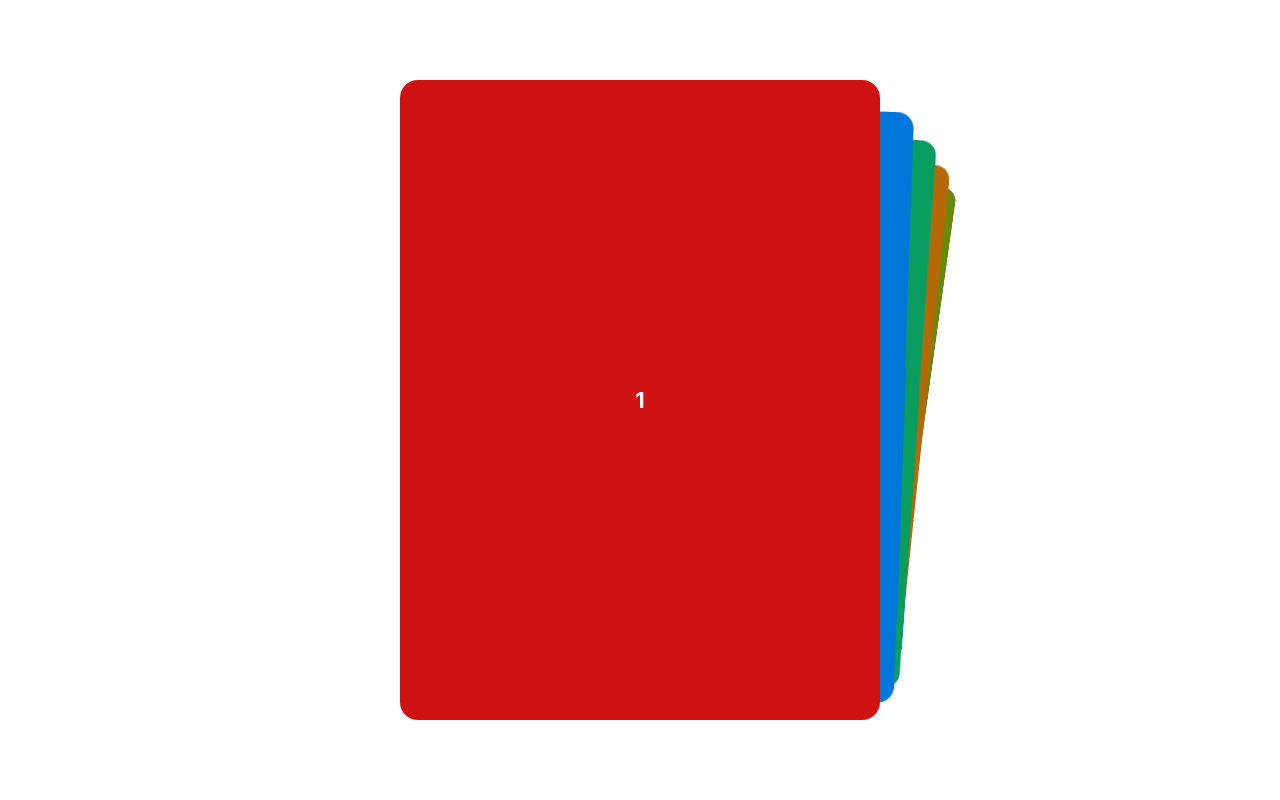
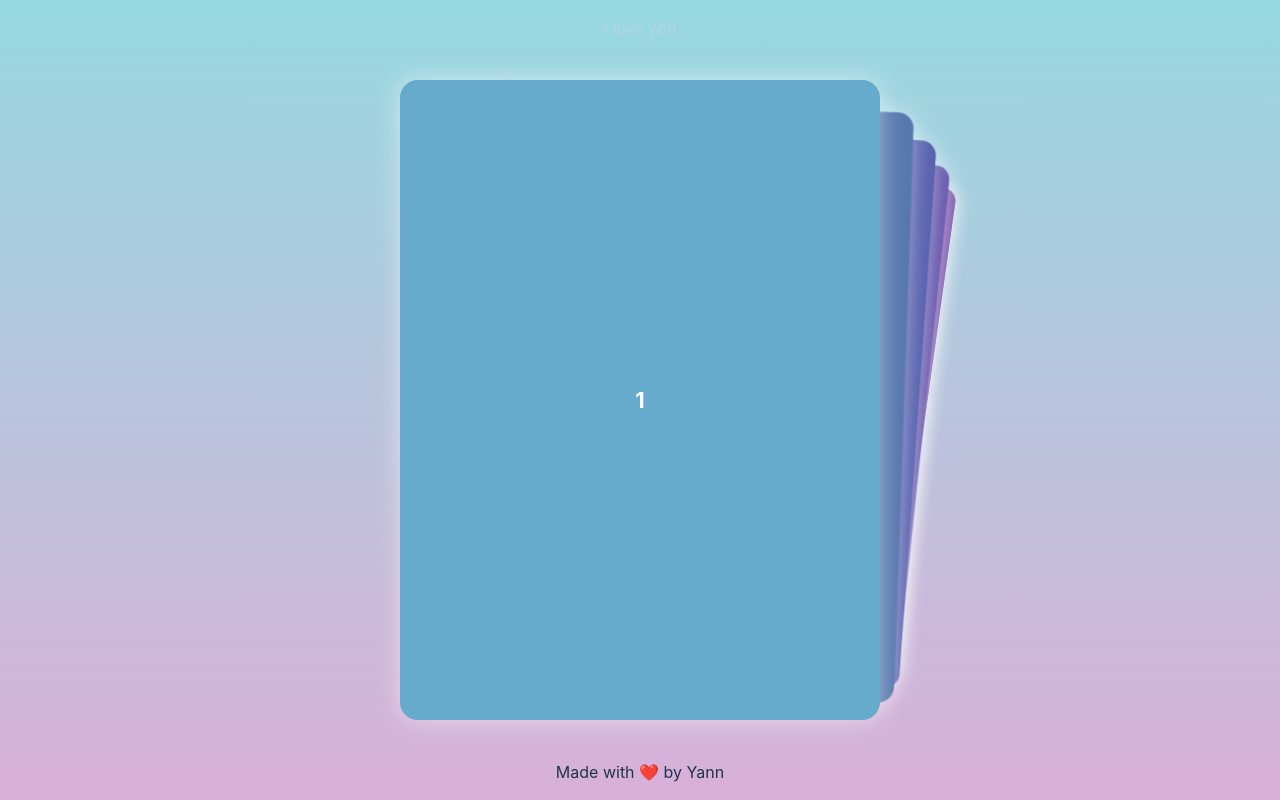
Before and after one commit to yannklein/adrianas-day, a React (Vite) app: page / in a window 1280 px wide. Built offline with nearby package versions, Linux system fonts and the light colour scheme.

Commit message:
added styled-components and modify overall style

```diff
--- a/package.json
+++ b/package.json
@@ -10,8 +10,10 @@
     "preview": "vite preview"
   },
   "dependencies": {
+    "@types/styled-components": "^5.1.26",
     "react": "^18.2.0",
     "react-dom": "^18.2.0",
+    "styled-components": "5",
     "swiper": "^9.4.1"
   },
   "devDependencies": {
@@ -25,5 +27,8 @@
     "eslint-plugin-react-refresh": "^0.3.4",
     "typescript": "^5.0.2",
     "vite": "^4.3.9"
+  },
+  "resolutions": {
+    "styled-components": "^5"
   }
 }
--- a/src/App.css
+++ b/src/App.css
@@ -1,6 +1,11 @@
 #root {
-  max-width: 1280px;
-  margin: 0 auto;
-  padding: 2rem;
+  width: 100vw;
+  height: 100vh;
+  display: flex;
+  justify-content: space-between;
+  align-items: center;
+  flex-direction:  column;
   text-align: center;
+  background-color: #D9AFD9;
+  background: linear-gradient(0deg, #D9AFD9 0%, #97D9E1 100%);
 }
--- a/src/App.tsx
+++ b/src/App.tsx
@@ -1,10 +1,17 @@
 import './App.css'
 import Carousel from './components/Carousel'
+import styled from 'styled-components';
+
 
 function App() {
+  const HiddenMsg = styled.p`
+  color: hsl(200, 50%, 80%);
+`;
   return (
     <>
+      <HiddenMsg >I love you </HiddenMsg>
       <Carousel />
+      <p>Made with ❤️ by Yann</p>
     </>
   )
 }
--- a/src/components/Carousel.css
+++ b/src/components/Carousel.css
@@ -1,6 +1,6 @@
 .swiper {
-  width: 66vw;
-  height: 100vw;
+  width: 80vw;
+  height: 120vw;
 }
 
 .swiper-slide {
@@ -11,46 +11,7 @@
   font-size: 22px;
   font-weight: bold;
   color: #fff;
-}
-
-.swiper-slide:nth-child(1n) {
-  background-color: rgb(206, 17, 17);
-}
-
-.swiper-slide:nth-child(2n) {
-  background-color: rgb(0, 140, 255);
-}
-
-.swiper-slide:nth-child(3n) {
-  background-color: rgb(10, 184, 111);
-}
-
-.swiper-slide:nth-child(4n) {
-  background-color: rgb(211, 122, 7);
-}
-
-.swiper-slide:nth-child(5n) {
-  background-color: rgb(118, 163, 12);
-}
-
-.swiper-slide:nth-child(6n) {
-  background-color: rgb(180, 10, 47);
-}
-
-.swiper-slide:nth-child(7n) {
-  background-color: rgb(35, 99, 19);
-}
-
-.swiper-slide:nth-child(8n) {
-  background-color: rgb(0, 68, 255);
-}
-
-.swiper-slide:nth-child(9n) {
-  background-color: rgb(218, 12, 218);
-}
-
-.swiper-slide:nth-child(10n) {
-  background-color: rgb(54, 94, 77);
+  box-shadow: 0 0 24px rgba(255, 255, 255, 0.5);
 }
 
 @media (min-width: 700px) {
--- a/src/components/Carousel.tsx
+++ b/src/components/Carousel.tsx
@@ -13,9 +13,8 @@ function Carousel() {
       effect={"cards"}
       grabCursor={true}
       modules={[EffectCards]}
-      className="mySwiper"
     >
-      { cards.map( (card, index) => <SwiperSlide key={`card${index}`}><CarouselCard content={card} /></SwiperSlide>)}
+      { cards.map( (card, index) => <SwiperSlide key={`card${index}`}><CarouselCard progress={index / cards.length} content={card} /></SwiperSlide>)}
     </Swiper>
     </div>
   );
--- a/src/components/CarouselCard.tsx
+++ b/src/components/CarouselCard.tsx
@@ -1,9 +1,20 @@
-import './CarouselCard.css';
+import styled from 'styled-components';
 
-function CarouselCard(props: { content: number; }) {
-  const { content } = props;
+function CarouselCard(props: { content: number; progress: number }) {
+  const { content, progress } = props;
+  const hue: number = Math.round(200 + progress * 100);
+
+  const Card = styled.p`
+    width: 100%;
+    height: 100%;
+    display: flex;
+    justify-content: center;
+    align-items: center;
+    background-color: hsl(${hue}, 50%, 60%);
+  `;
+
   return (
-    <p>{content}</p>
+    <Card>{content}</Card>
   );
 }
 
```
Also changed, not shown: src/components/CarouselCard.css (deleted), 1 other file (tests, documents, lock files or other folders).
